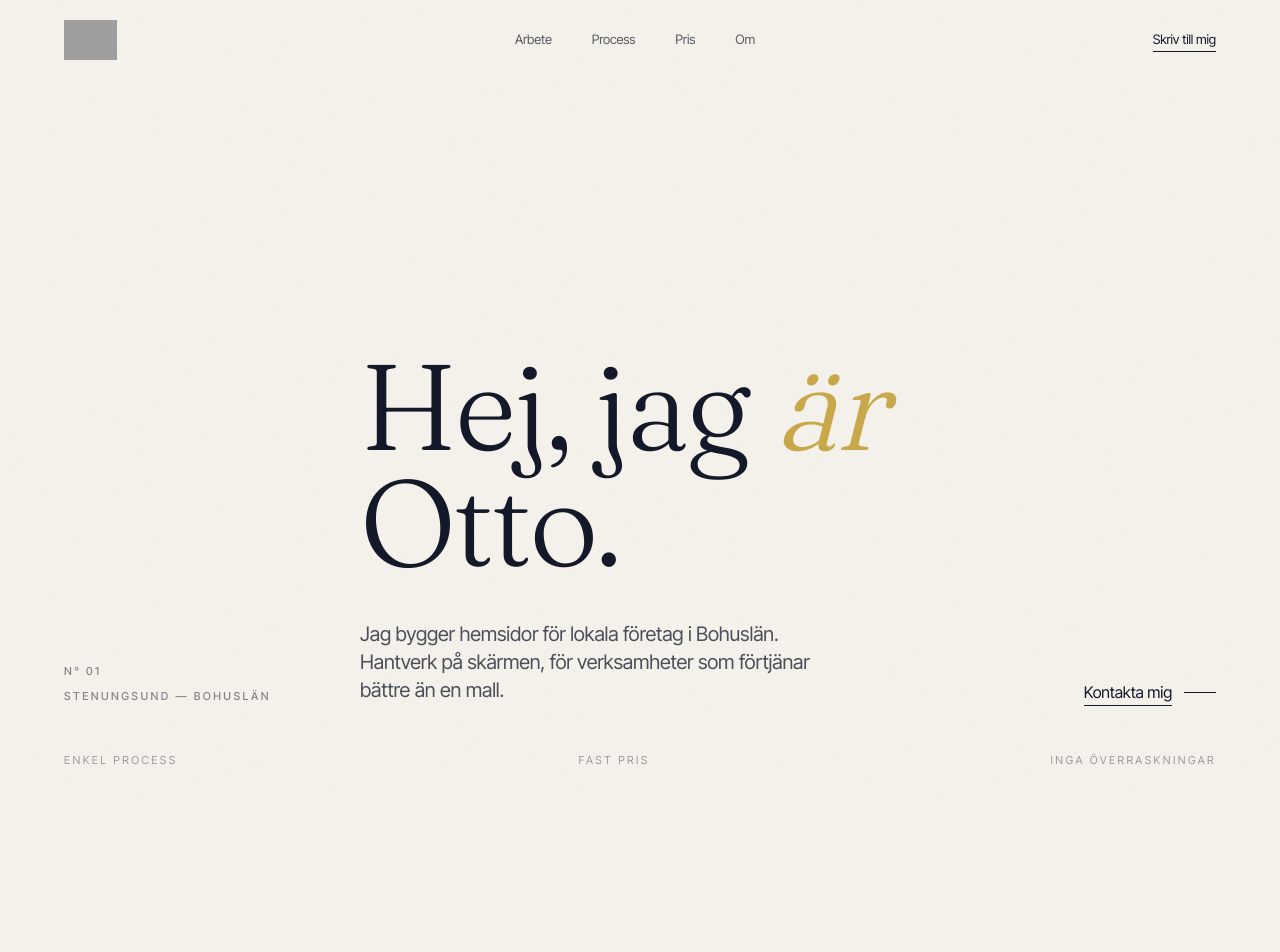
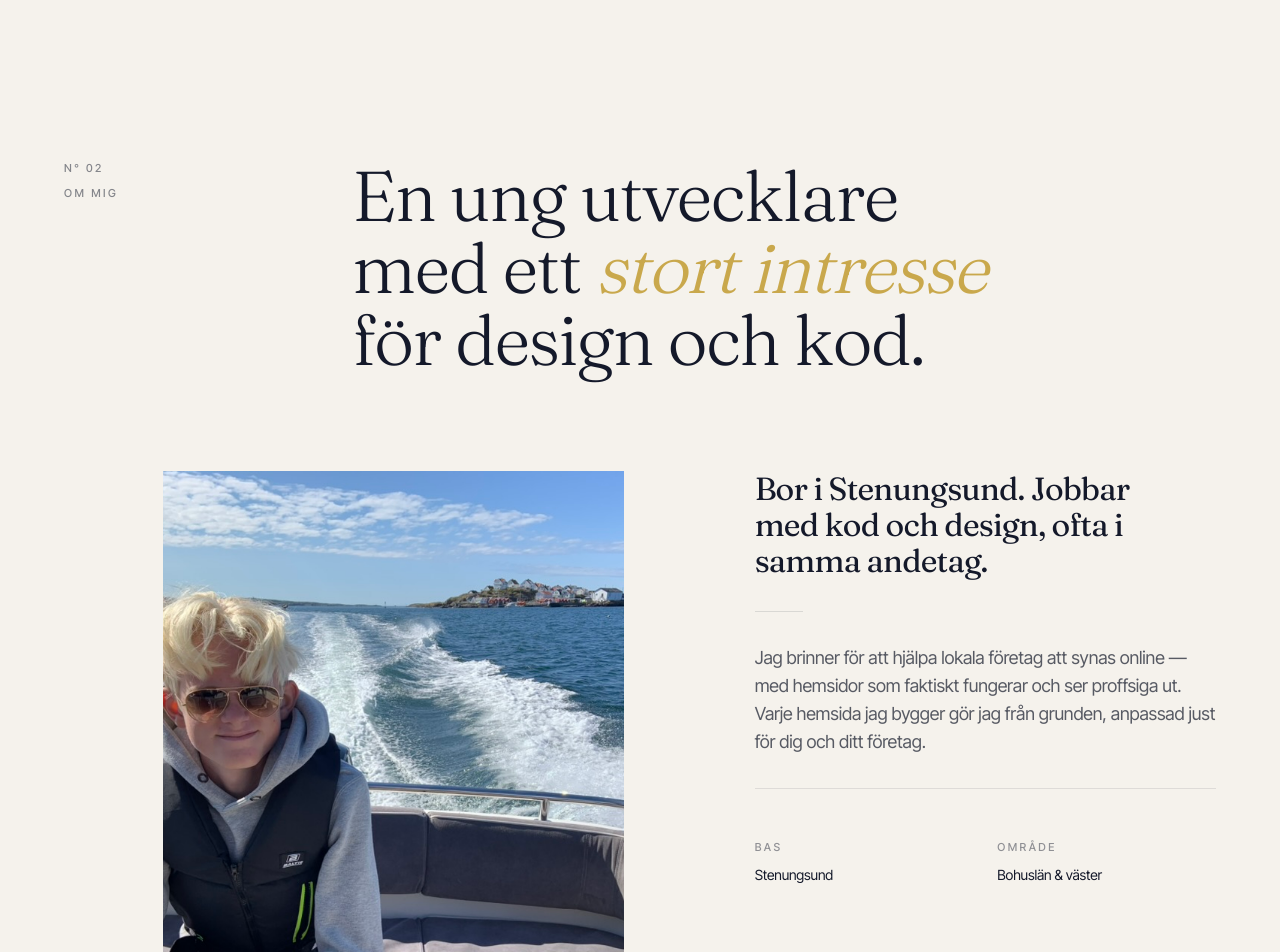
Before and after one commit to ottotf-gif/togethr-se, a React (Vite) app: page / in a window 1280 px wide. Shown: the top 952 px of the page. Built offline with nearby package versions, Linux system fonts and the light colour scheme; grey boxes are pictures that could not be loaded.

Commit message:
Updated Navbar.tsx

```diff
--- a/src/components/Navbar.tsx
+++ b/src/components/Navbar.tsx
@@ -1,97 +1,60 @@
-import { useEffect, useState } from 'react';
-import { Menu, X } from 'lucide-react';
+export default function About() {
+  return (
+    <section id="om" className="relative py-28 sm:py-40 bg-cream">
+      <div className="max-w-[1400px] mx-auto px-6 sm:px-10 lg:px-16">
+        {/* Section header */}
+        <div className="grid grid-cols-12 gap-y-6 mb-16 sm:mb-24 fade-in">
+          <div className="col-span-12 lg:col-span-3 flex flex-col gap-2">
+            <span className="eyebrow text-ink/50">N° 02</span>
+            <span className="eyebrow text-ink/50">Om mig</span>
+          </div>
+          <div className="col-span-12 lg:col-span-9">
+            <h2 className="font-serif text-[clamp(2.25rem,5.5vw,5rem)] font-light leading-[1.02] text-ink tracking-tight max-w-3xl text-balance">
+              En ung utvecklare med ett <span className="font-serif-italic text-gold">stort intresse</span> för
+              design och kod.
+            </h2>
+          </div>
+        </div>
 
-const links = [
-  { href: '#arbete', label: 'Arbete' },
-  { href: '#process', label: 'Process' },
-  { href: '#pris', label: 'Pris' },
-  { href: '#om', label: 'Om' },
-];
+        {/* Asymmetric portrait + body */}
+        <div className="grid grid-cols-12 gap-y-12 gap-x-8 items-start">
+          <div className="col-span-12 sm:col-span-7 lg:col-span-5 lg:col-start-2 fade-in">
+            <div className="relative aspect-[4/5] overflow-hidden bg-cream-deep">
+              <img
+                src="/otto.jpeg"
+                alt="Otto, webbutvecklare i Stenungsund"
+                className="w-full h-full object-cover"
+              />
+            </div>
+            <p className="mt-4 eyebrow text-ink/45">
+              Otto — Stenungsund, 2026
+            </p>
+          </div>
 
-export default function Navbar() {
-  const [scrolled, setScrolled] = useState(false);
-  const [open, setOpen] = useState(false);
-
-  useEffect(() => {
-    const onScroll = () => setScrolled(window.scrollY > 24);
-    onScroll();
-    window.addEventListener('scroll', onScroll, { passive: true });
-    return () => window.removeEventListener('scroll', onScroll);
-  }, []);
-
-  return (
-    <header
-      className={`fixed top-0 inset-x-0 z-50 transition-all duration-500 ${
-        scrolled
-          ? 'bg-cream/90 backdrop-blur-md border-b border-ink/8'
-          : 'bg-transparent'
-      }`}
-    >
-      <div className="max-w-[1400px] mx-auto flex items-center justify-between px-6 sm:px-10 lg:px-16 py-5">
-        <a
-          href="#top"
-          className="flex items-center"
-          aria-label="Togethr"
-        >
-          <img
-            src="/transparentlogo.jpeg"
-            alt="Togethr"
-            className="h-9 sm:h-10 w-auto object-contain"
-          />
-        </a>
-
-        <nav className="hidden md:flex items-center gap-10">
-          {links.map((l) => (
-            <a
-              key={l.href}
-              href={l.href}
-              className="text-[13px] text-ink/70 hover:text-ink transition-colors duration-300"
-            >
-              {l.label}
-            </a>
-          ))}
-        </nav>
-
-        <div className="flex items-center gap-4">
-          <a
-            href="#kontakt"
-            className="hidden sm:inline-flex items-center text-[13px] text-ink hover:text-gold transition-colors duration-300"
-          >
-            <span className="link-underline">Skriv till mig</span>
-          </a>
-          <button
-            className="md:hidden p-2 text-ink -mr-2"
-            onClick={() => setOpen((v) => !v)}
-            aria-label="Toggle menu"
-          >
-            {open ? <X className="w-5 h-5" /> : <Menu className="w-5 h-5" />}
-          </button>
+          <div className="col-span-12 sm:col-span-12 lg:col-span-5 lg:col-start-8 space-y-8 fade-in">
+            <p className="font-serif text-2xl sm:text-3xl lg:text-[2rem] text-ink leading-[1.35] tracking-tight text-pretty">
+              Bor i Stenungsund. Jobbar med kod och design, ofta i samma andetag.
+            </p>
+            <div className="hairline w-12 bg-gold" />
+            <p className="text-base sm:text-lg text-ink/70 leading-[1.7] text-pretty">
+              Jag brinner för att hjälpa lokala företag att synas online — med
+              hemsidor som faktiskt fungerar och ser proffsiga ut. Varje
+              hemsida jag bygger gör jag från grunden, anpassad just för dig
+              och ditt företag.
+            </p>
+            <div className="pt-6 grid grid-cols-2 gap-6 text-sm border-t border-ink/10">
+              <div className="pt-6">
+                <div className="eyebrow text-ink/45 mb-2">Bas</div>
+                <div className="text-ink">Stenungsund</div>
+              </div>
+              <div className="pt-6">
+                <div className="eyebrow text-ink/45 mb-2">Område</div>
+                <div className="text-ink">Bohuslän & väster</div>
+              </div>
+            </div>
+          </div>
         </div>
       </div>
-
-      {open && (
-        <div className="md:hidden bg-cream border-t border-ink/8">
-          <nav className="max-w-[1400px] mx-auto px-6 py-6 flex flex-col">
-            {links.map((l) => (
-              <a
-                key={l.href}
-                href={l.href}
-                onClick={() => setOpen(false)}
-                className="text-base text-ink/80 hover:text-ink transition-colors py-3 border-b border-ink/8 last:border-b-0"
-              >
-                {l.label}
-              </a>
-            ))}
-            <a
-              href="#kontakt"
-              onClick={() => setOpen(false)}
-              className="mt-6 text-base text-ink py-3"
-            >
-              <span className="link-underline">Skriv till mig →</span>
-            </a>
-          </nav>
-        </div>
-      )}
-    </header>
+    </section>
   );
 }
```
